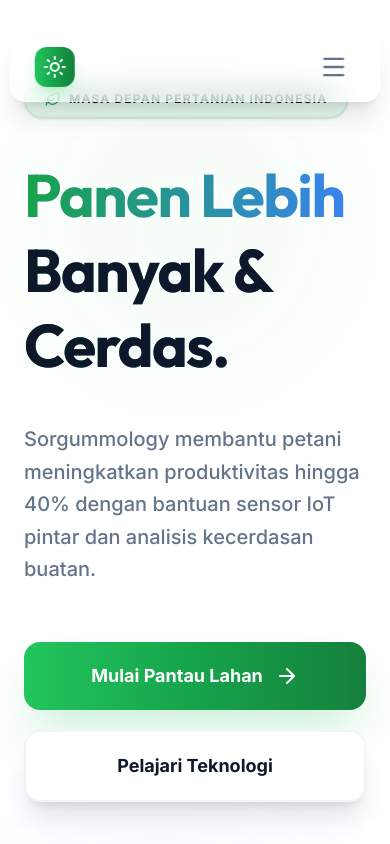
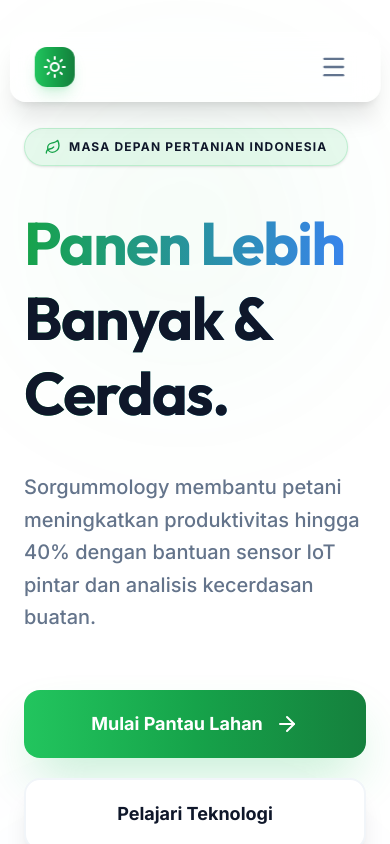
Before and after one commit to SABIL-123/IOT-monitoring, a React (Vite) app: page / in a window 390 px wide. Shown: the top 844 px of the page. Built offline with nearby package versions, Linux system fonts and the light colour scheme.

Commit message:
feat: Adjust hero section padding
Increase top padding for the hero section on mobile and larger screens. This improves visual spacing and readability of the landing page.

```diff
--- a/src/App.tsx
+++ b/src/App.tsx
@@ -77,7 +77,7 @@ const FooterLink = ({ label }: { label: string }) => (
 // --- Landing Page Sections ---
 
 const Hero = ({ onGetStarted }: { onGetStarted: () => void }) => (
-  <section id="home" className="relative min-h-[95vh] flex items-center overflow-hidden pt-20 bg-light-bg">
+  <section id="home" className="relative min-h-[95vh] flex items-center overflow-hidden pt-32 lg:pt-40 bg-light-bg">
     {/* Decorative Blobs */}
     <div className="absolute top-20 left-10 w-72 h-72 bg-brand-500/10 rounded-full blur-[100px] animate-pulse" />
     <div className="absolute bottom-20 right-10 w-96 h-96 bg-accent-blue/10 rounded-full blur-[100px] animate-pulse delay-700" />
```
